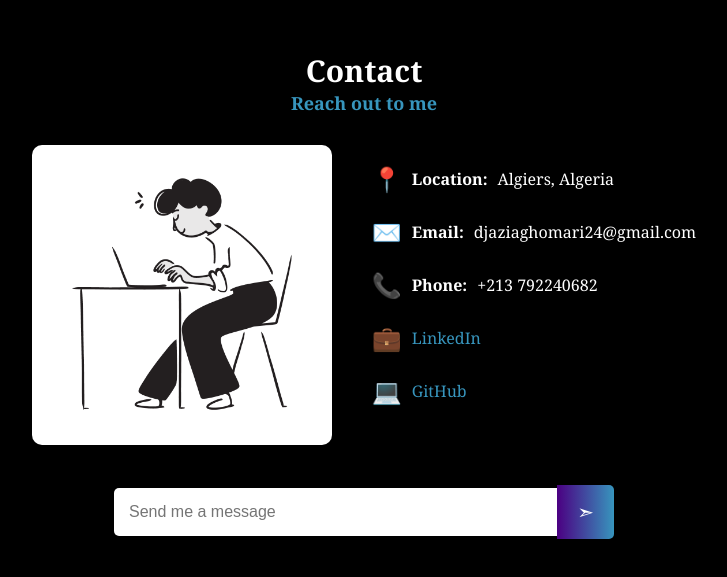
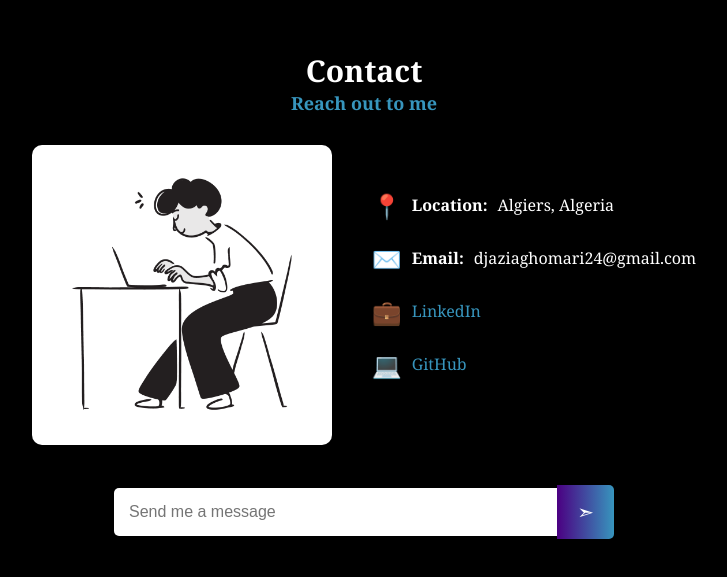
Before and after one commit to DjazzGh/ReactPortfolio, a React (Create React App) app: page / in a window 1280 px wide. Shown: the part 3283-3860 px from the top of the page, without its empty margins (276-1003 px from the left). Built offline with nearby package versions, Linux system fonts and the light colour scheme; a web font is replaced by a local one.

Commit message:
Update Contact.js

```diff
--- a/src/Contact.js
+++ b/src/Contact.js
@@ -77,10 +77,7 @@ function Contact() {
                         <span role="img" aria-label="Email">✉️</span>
                         <strong>Email: </strong>djaziaghomari24@gmail.com
                     </li>
-                    <li>
-                        <span role="img" aria-label="Phone">📞</span>
-                        <strong>Phone: </strong>+213 792240682
-                    </li>
+
                     <li>
                         <span role="img" aria-label="LinkedIn">💼</span>
                         <a
```
